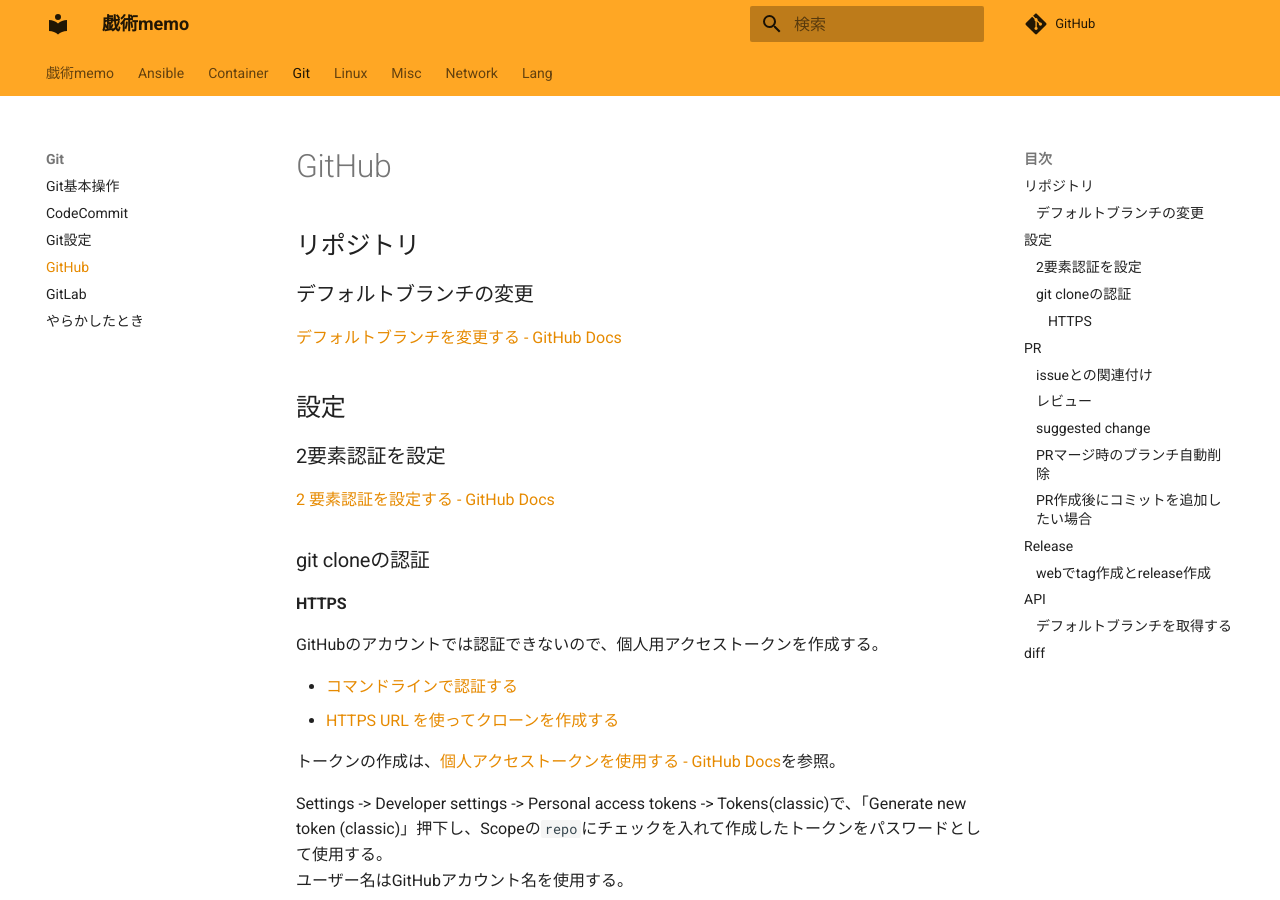
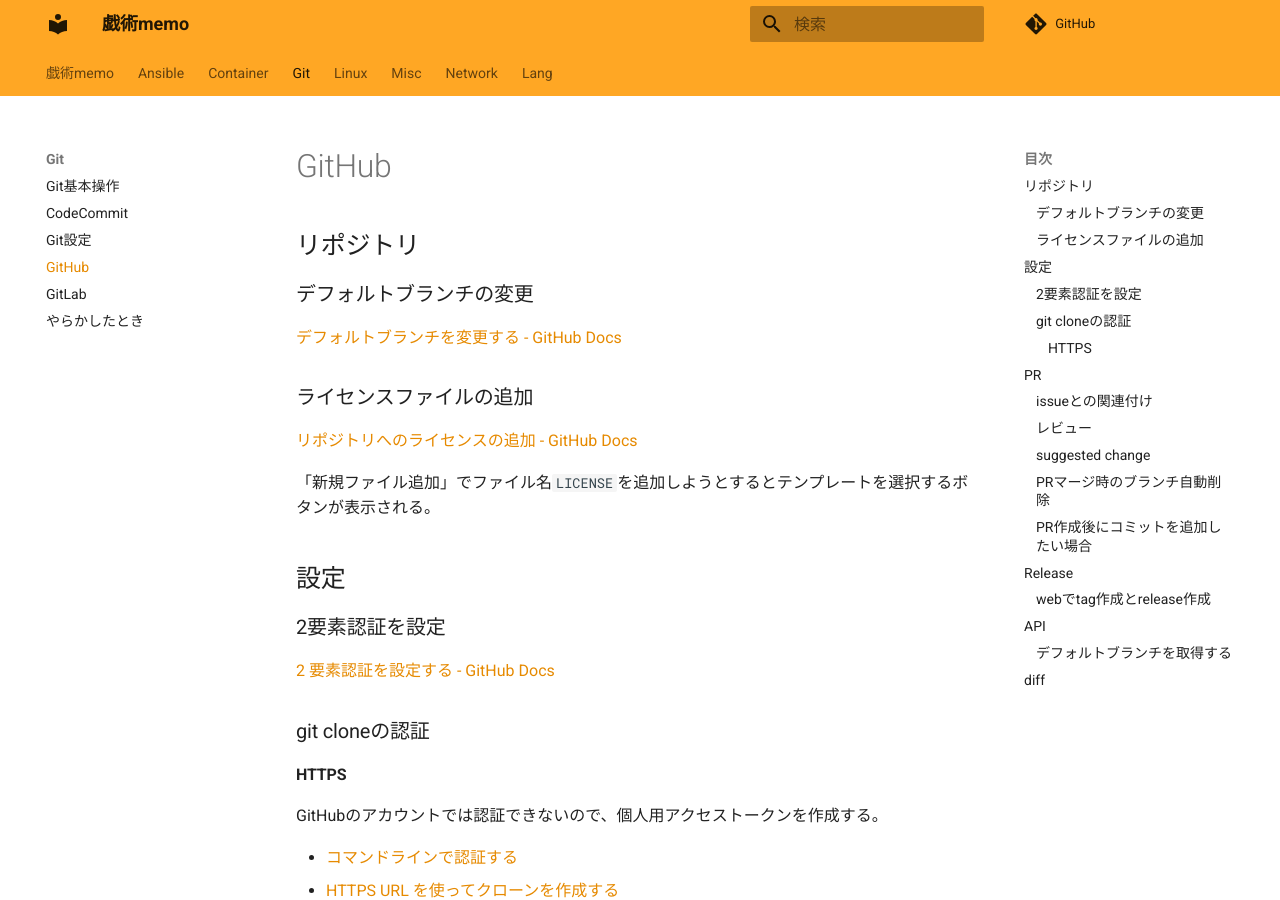
Before and after one commit to zaki-lknr/docs, an MkDocs documentation site: the page built from docs/Git/github.md, in a window 1280 px wide and 900 px high. Built offline with MkDocs 1.6.1 and Material for MkDocs 9.7.7, drawn with Linux system fonts in a browser that asks for light colours; comment, search, counter and statistics services are not loaded.

Commit message:
add: github: ライセンスファイルの追加

```diff
--- a/docs/Git/github.md
+++ b/docs/Git/github.md
@@ -5,6 +5,12 @@
 ### デフォルトブランチの変更
 
 [デフォルトブランチを変更する - GitHub Docs](https://docs.github.com/ja/repositories/configuring-branches-and-merges-in-your-repository/managing-branches-in-your-repository/changing-the-default-branch)
+
+### ライセンスファイルの追加
+
+[リポジトリへのライセンスの追加 - GitHub Docs](https://docs.github.com/ja/communities/setting-up-your-project-for-healthy-contributions/adding-a-license-to-a-repository)
+
+「新規ファイル追加」でファイル名`LICENSE`を追加しようとするとテンプレートを選択するボタンが表示される。
 
 ## 設定
 
```
